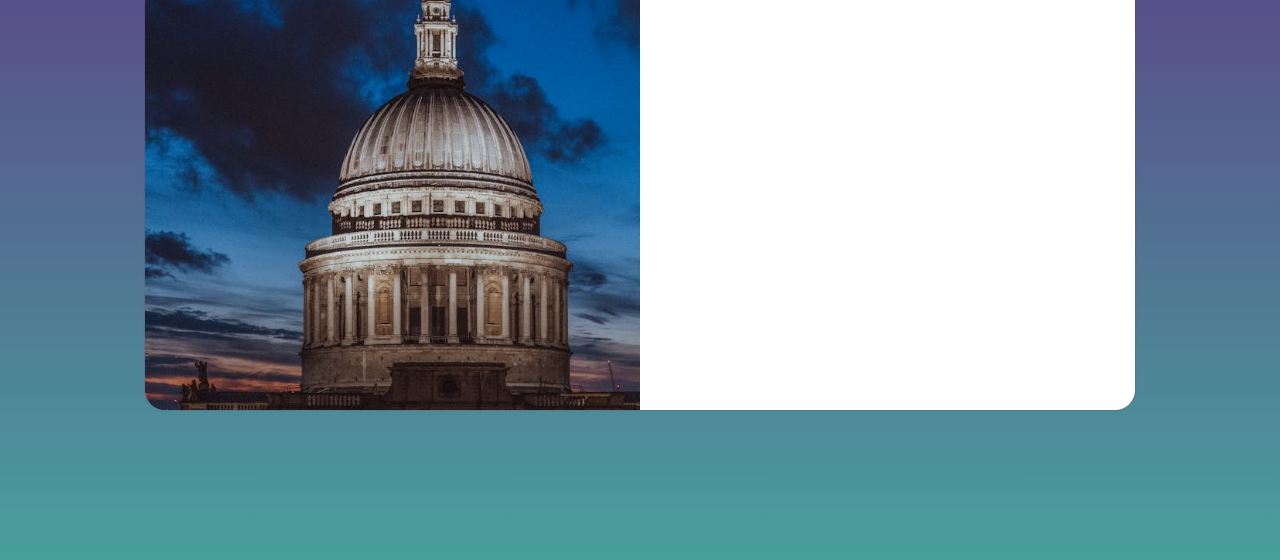
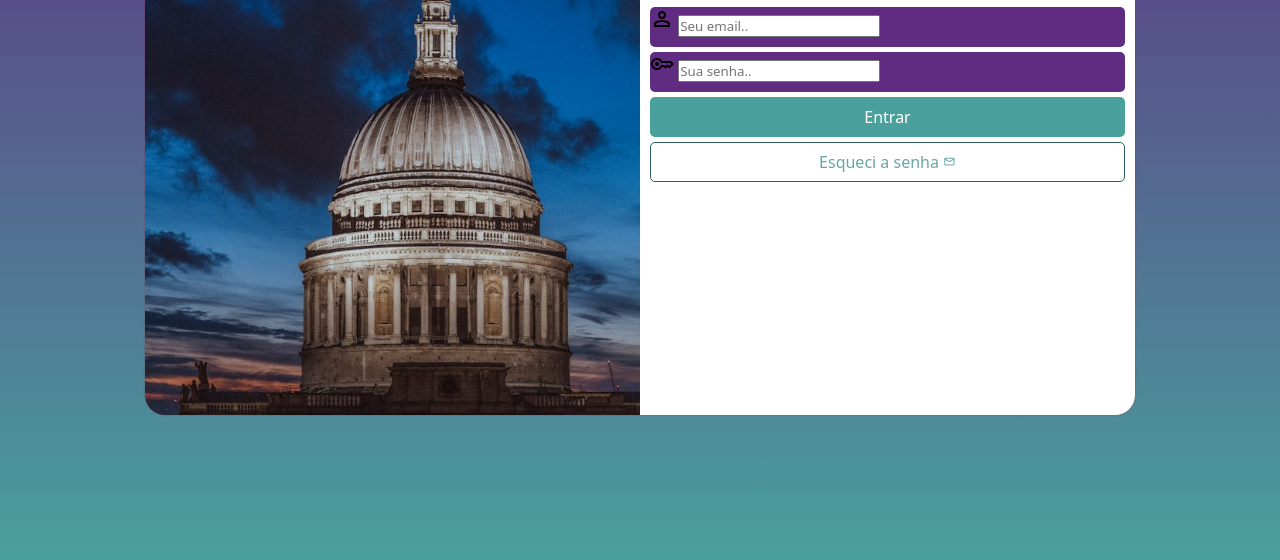
Before and after one commit to kevenbotelho/projeto-login, a plain HTML site: page index.html in a window 1280 px wide. Shown: the part 240-800 px from the top of the page. Drawn offline with nearby package versions, Linux system fonts and the light colour scheme.

Commit message:
atualiação

```diff
--- a/estilos/mediaquery.css
+++ b/estilos/mediaquery.css
@@ -36,4 +36,12 @@
         float: right;
         width: 50%;
     }
+
+    div#Formulario > h1{
+        font-size: 2em;
+
+    }
+    div#formulario > p{
+        font-size: 1.2em;
+    }
 }
--- a/estilos/style.css
+++ b/estilos/style.css
@@ -29,7 +29,7 @@ section#login{
     transform: translate(-50%, -50%);
     background-color: white;
     width: 250px;
-    height: 500px;
+    height: 510px;
     border-radius: 20px;
     box-shadow: 0px 0px 2px rgba(193, 0, 0, 0.423);
     transition: width 0.4s, height 0.5s;
@@ -47,3 +47,50 @@ section#login > div#formulario{
     padding: 10px;
 
 }
+
+form > input[type=submit]{
+    display: block;
+    font-size: 1em;
+    width: 100%;
+    height: 40px;
+    background-color: var(--verde);
+    color: white;
+    border: none;
+    border-radius: 5px;
+    cursor: pointer;
+}
+form > input[type=submit]:hover{
+    background-color: var(--roxo);
+}
+form > a.botao {
+    display: block;
+    text-align: center;
+    font-size: 1em;
+    width: 100%;
+    height: 40px;
+    background-color: white;
+    border: 1px solid #2c5f5e;
+    margin-top: 5px;
+    border-radius: 5px;
+    text-decoration: none;
+    color: #68a5a3;
+    padding-top: 8px;
+}
+form > a.botao > span{
+    font-size: 0.8em;
+}
+form > a.botao:hover{
+    background-color: var(--roxo);
+    color: #99f4f1;
+}
+form > div.campo{
+    background-color: var(--roxo);
+    width: 100%;
+    display: block;
+    height: 40px;
+    border-radius: 5px;
+    margin: 5px 0px;
+}
+div.campo >  label{
+    display: none;
+}
--- a/index.html
+++ b/index.html
@@ -4,6 +4,7 @@
     <meta charset="UTF-8">
     <meta name="viewport" content="width=device-width, initial-scale=1.0">
     <title>Login</title>
+    <link href="https://fonts.googleapis.com/css2?family=Material+Symbols+Outlined" rel="stylesheet" />
     <link rel="stylesheet" href="estilos/style.css">
     <link rel="stylesheet" href="estilos/mediaquery.css">
 </head>
@@ -16,8 +17,18 @@
             <div id="formulario">
                 <h1>Login</h1>
                 <p>Seja bem-vindo(a) novamente. Faça login para acessar sua conta.</p>
-                <form action="login.php" method="post">
+                <form action="login.php" method="post" autocomplete="on">
+                    <div class="campo">
+                        <span class="material-symbols-outlined">person</span>
+                        <input type="email" name="login" id="ilogin" placeholder="Seu email.." autocomplete="email" required maxlength="30"><label for="ilogin">Login</label>
 
+                    </div>
+                    <div class="campo">
+                        <span class="material-symbols-outlined">key</span>
+                        <input type="password" name="senha" id="isenha" placeholder="Sua senha.." autocomplete="current-password" required minlength="8" maxlength="30"><label for="isenha">Senha</label>
+                    </div>
+                    <input type="submit" value="Entrar">
+                    <a class="botao" href="esqueci.html">Esqueci a senha <span class="material-symbols-outlined">mail</span></a>
                 </form>
             </div>
         </section>
```
